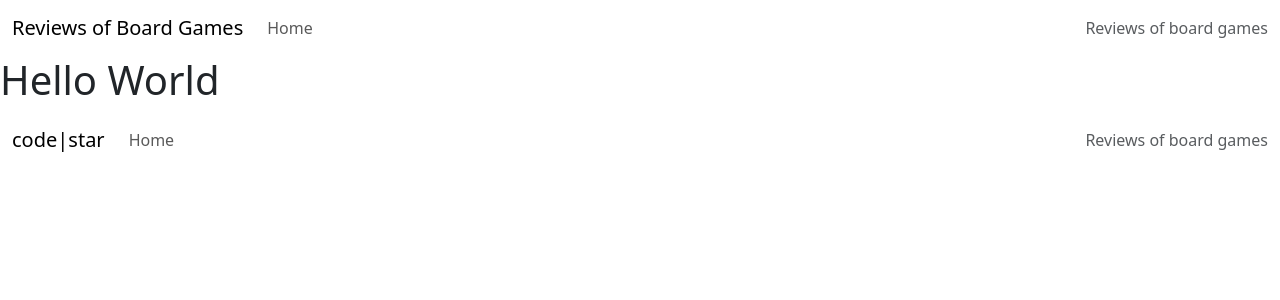
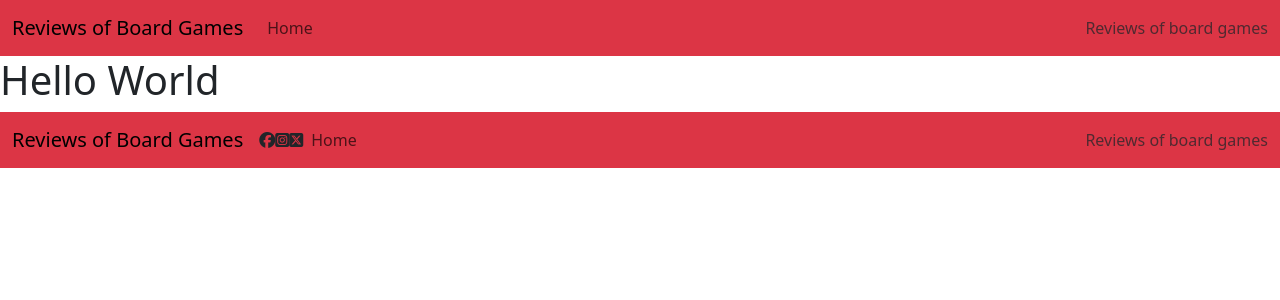
Before and after one commit to RenaSchott/Project4-BoardGameReview, a Django app: page / in a window 1280 px wide. Shown: the top 300 px of the page. Run offline with Django 4.2, Linux system fonts and the light colour scheme; some libraries are stand-ins or nearby versions.

Commit message:
Added content to base file

```diff
--- a/templates/base.html
+++ b/templates/base.html
@@ -12,8 +12,8 @@
     <link rel="preconnect" href="https://fonts.gstatic.com" crossorigin>
     <link href="https://fonts.googleapis.com/css2?family=Roboto:ital,wght@0,100;0,300;0,400;0,500;0,700;0,900;1,100;1,300;1,400;1,500;1,700;1,900&display=swap" rel="stylesheet">
     <link href="https://fonts.googleapis.com/css2?family=Open+Sans:ital,wght@0,300;0,400;0,500;0,600;0,700;0,800;1,300;1,400;1,500;1,600;1,700;1,800&display=swap" rel="stylesheet">
-    <!-- Favicons -->
-
+    <!-- Fontawesome-->
+    <script src="https://kit.fontawesome.com/b5633ebce6.js" crossorigin="anonymous"></script>
     <!-- Bootstrap 5.3.1 CSS-->
     <link href="https://cdn.jsdelivr.net/npm/bootstrap@5.3.2/dist/css/bootstrap.min.css" rel="stylesheet" integrity="sha384-T3c6CoIi6uLrA9TneNEoa7RxnatzjcDSCmG1MXxSR1GAsXEV/Dwwykc2MPK8M2HN" crossorigin="anonymous">
     <!-- Custom CSS -->
@@ -21,7 +21,7 @@
 </head>
 <body class="d-flex flex-column h-100 main-bg">
     <!-- Navigation -->
-    <nav class="navbar navbar-expand-lg navbar-light bg-white">
+    <nav class="navbar navbar-expand-lg navbar-light bg-danger">
         <div class="container-fluid">
             <a class="navbar-brand" href="{% url 'home' %}"><span class="brand">Reviews of Board Games</span></a>
             <button class="navbar-toggler" type="button" data-bs-toggle="collapse" data-bs-target="#navbarText"
@@ -51,14 +51,16 @@
     </main>
 
     <!-- Footer -->
-    <nav class="navbar navbar-expand-lg navbar-light bg-white">
+    <nav class="navbar navbar-expand-lg navbar-light bg-danger">
         <div class="container-fluid">
-            <a class="navbar-brand" href="{% url 'home' %}"><span class="brand">c<span class="red-o">o</span>de<span
-                        class="thin">|star</span></span></a>
+            <a class="navbar-brand" href="{% url 'home' %}"><span class="brand">Reviews of Board Games</span></a>
             <button class="navbar-toggler" type="button" data-bs-toggle="collapse" data-bs-target="#navbarText"
                 aria-controls="navbarText" aria-expanded="false" aria-label="Toggle navigation">
                 <span class="navbar-toggler-icon"></span>
             </button>
+            <i class="fa-brands fa-facebook"></i>
+            <i class="fa-brands fa-square-instagram"></i>
+            <i class="fa-brands fa-square-x-twitter"></i>
             <div class="collapse navbar-collapse" id="navbarText">
                 <ul class="navbar-nav me-auto mb-2 mb-lg-0">
                     <li class="nav-item">
```
